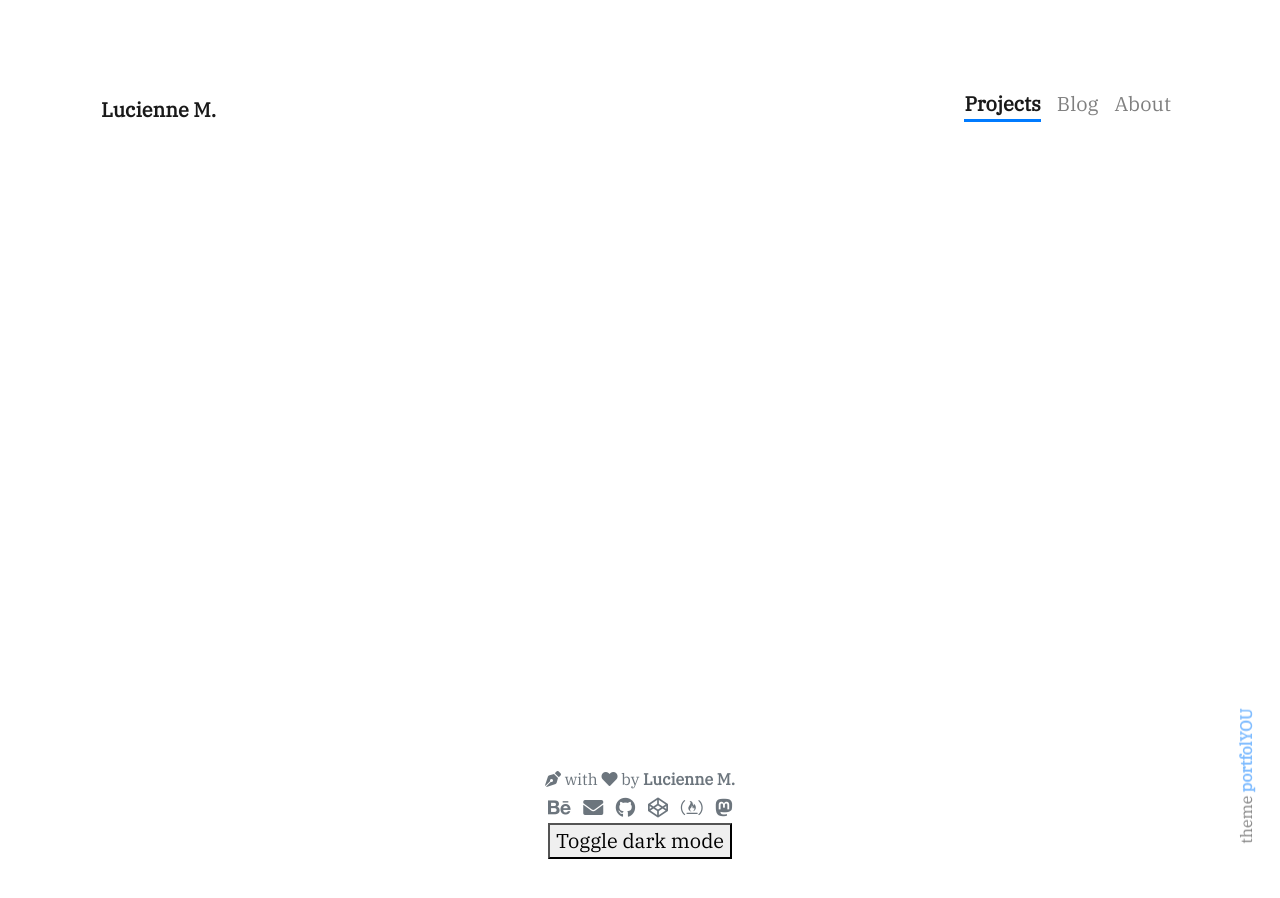
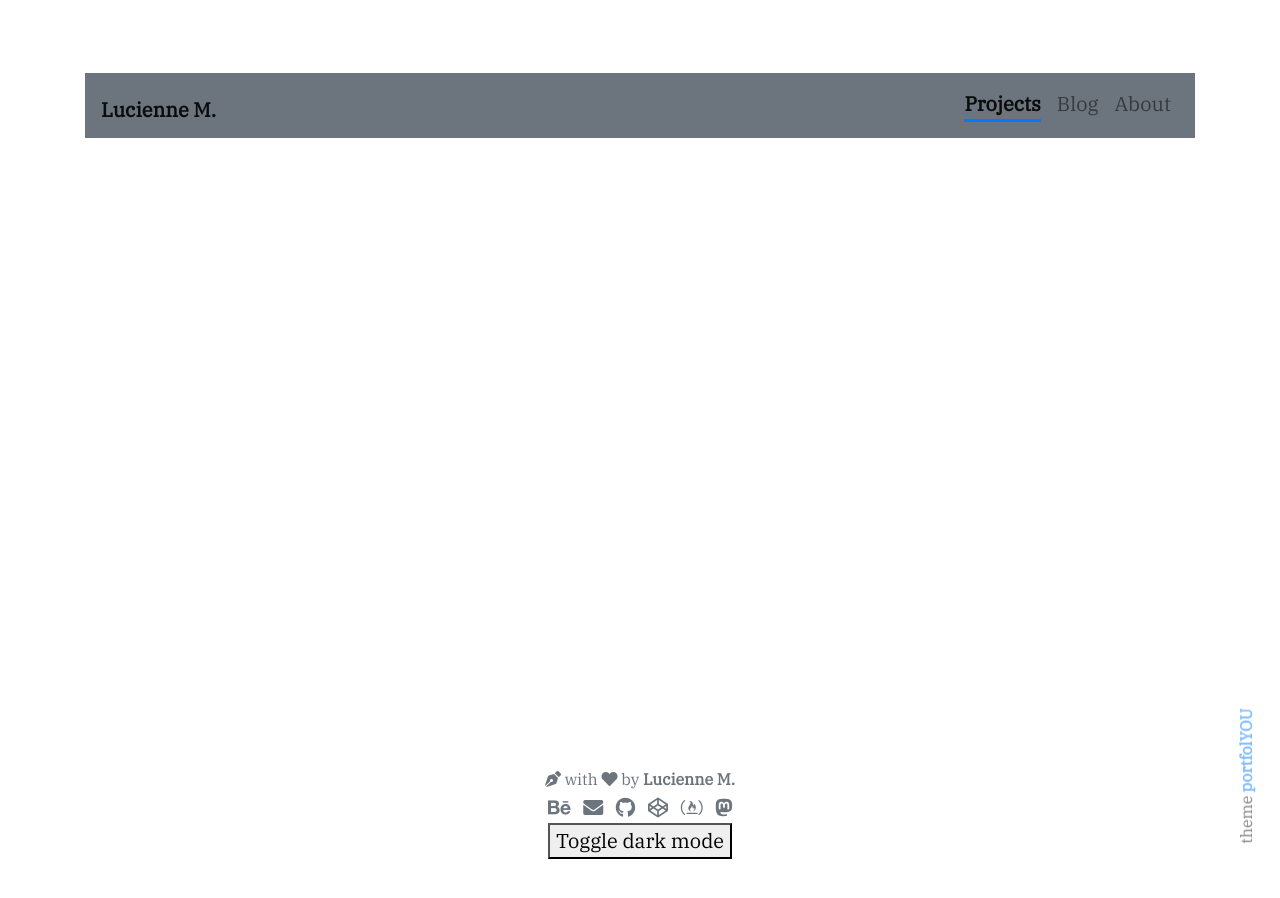
Before and after one commit to lmldvd/lmldvd.github.io, a Jekyll site: the page built from _projects/(1) 1st Project.md, in a window 1280 px wide. Built offline with Jekyll 4.4.1, drawn with Linux system fonts in a browser that asks for light colours; nearby versions of some CDN libraries; some web fonts are replaced.

Commit message:
Update _navbar.scss

```diff
--- a/_sass/_navbar.scss
+++ b/_sass/_navbar.scss
@@ -1,3 +1,7 @@
+.navbar{
+  background-color: #6c757d;
+}
+
 .link-after {
   content: "";
   display: block;
@@ -5,9 +9,7 @@
   background: $primary;
 }
 
-.nav-item{
-  color: #6c757d;
-}
+
 
 .nav-link,
 .navbar-brand {
```
